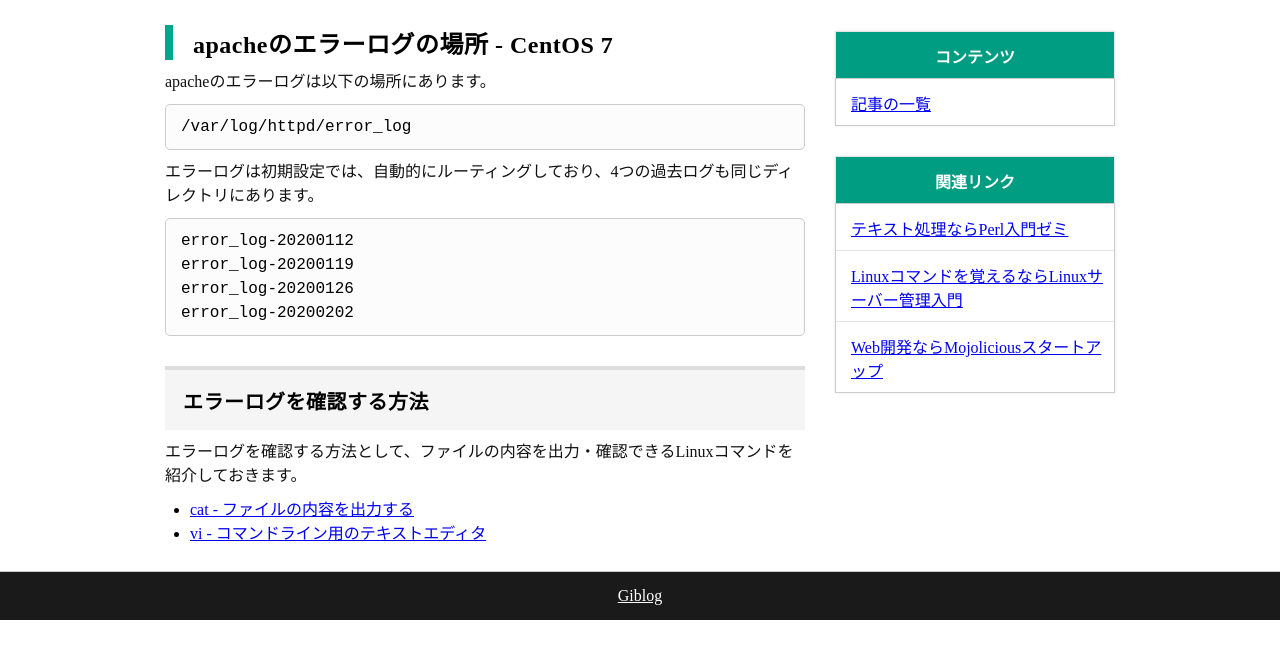
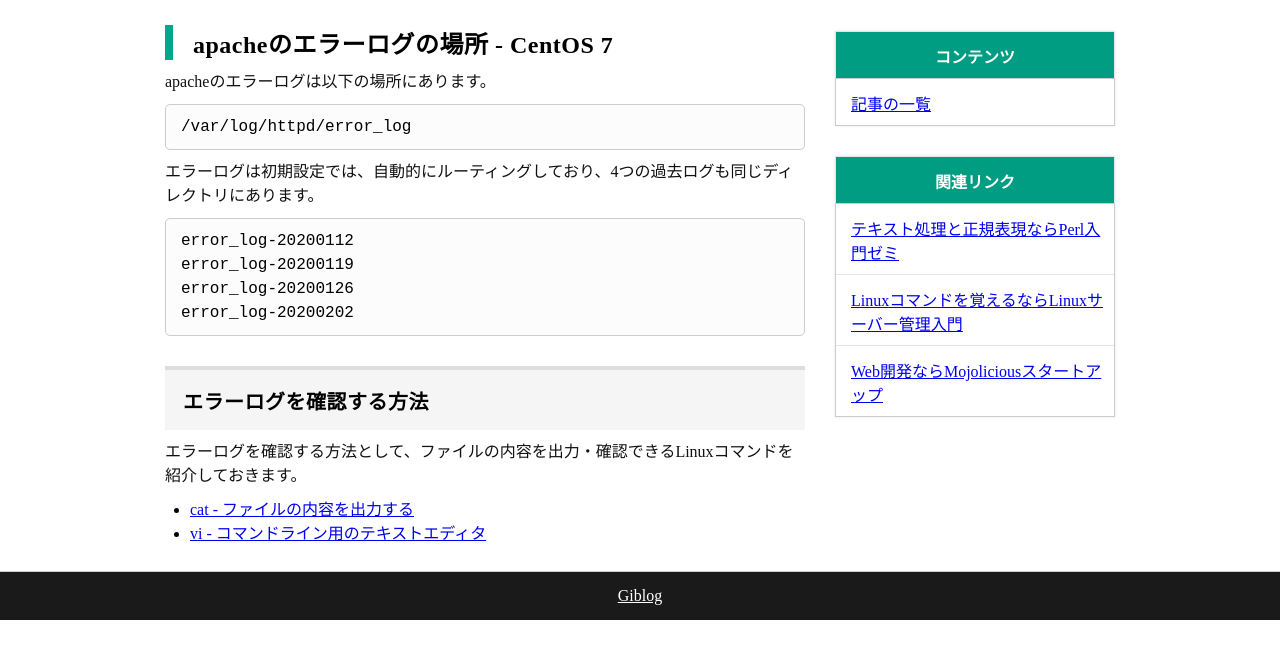
Before and after one commit to yuki-kimoto/perlzemicentos-public, a plain HTML site: page blog/20200131120019.html in a window 1280 px wide. Shown: the part 79-738 px from the top of the page. Drawn offline with Linux system fonts and the light colour scheme.

Commit message:
再構築

```diff
--- a/blog/20200131120019.html
+++ b/blog/20200131120019.html
@@ -78,7 +78,7 @@ error_log-20200202
     関連リンク
   </div>
   <ul>
-    <li><a href="https://tutorial.perlzemi.com/">テキスト処理ならPerl入門ゼミ</a></li>
+    <li><a href="https://tutorial.perlzemi.com/">テキスト処理と正規表現ならPerl入門ゼミ</a></li>
     <li><a href="https://linux.perlzemi.com/">Linuxコマンドを覚えるならLinuxサーバー管理入門</a></li>
     <li><a href="https://web.perlzemi.com/">Web開発ならMojoliciousスタートアップ</a></li>
   </ul>
```
Also changed, not shown: blog/20200201120019.html (+1 -1 lines), blog/20200202102632.html (+1 -1 lines), blog/20200203102632.html (+1 -1 lines), blog/20200203120019.html (+1 -1 lines), index.html (+1 -1 lines), list.html (+1 -1 lines).
